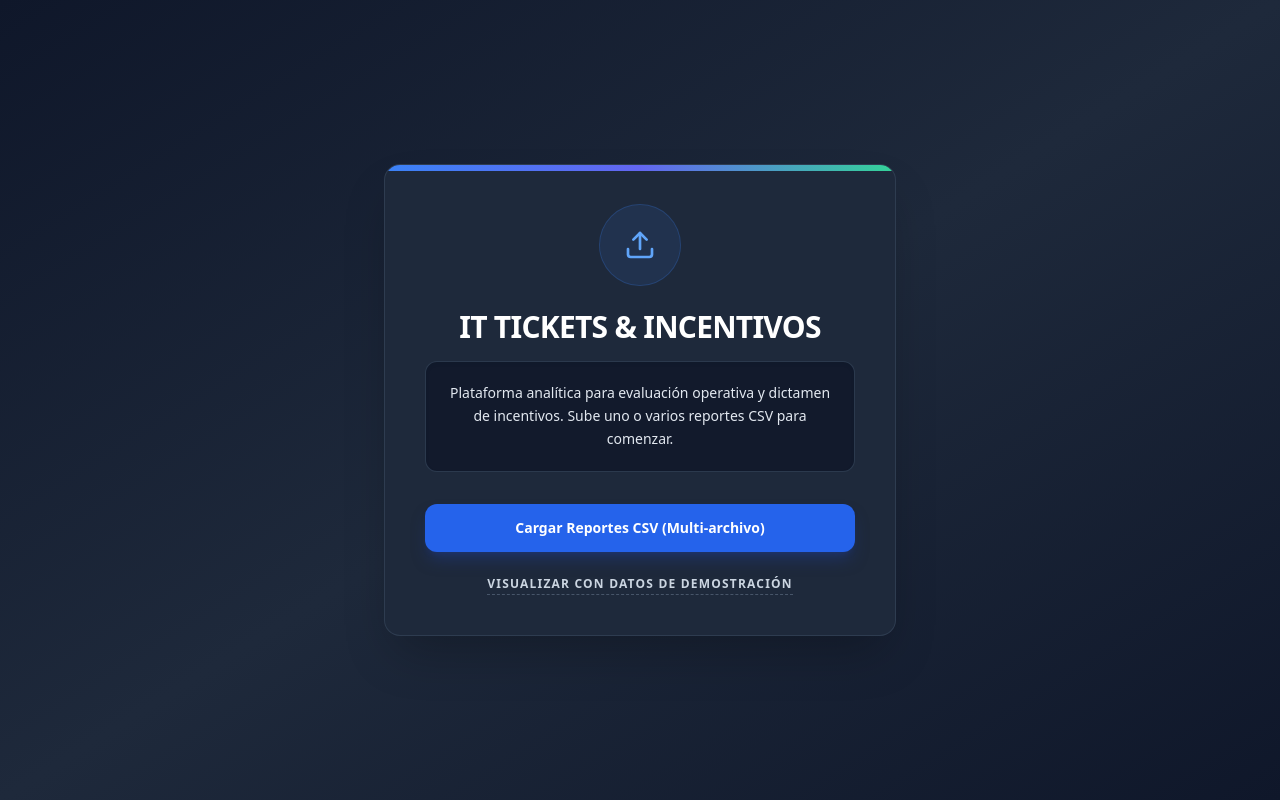
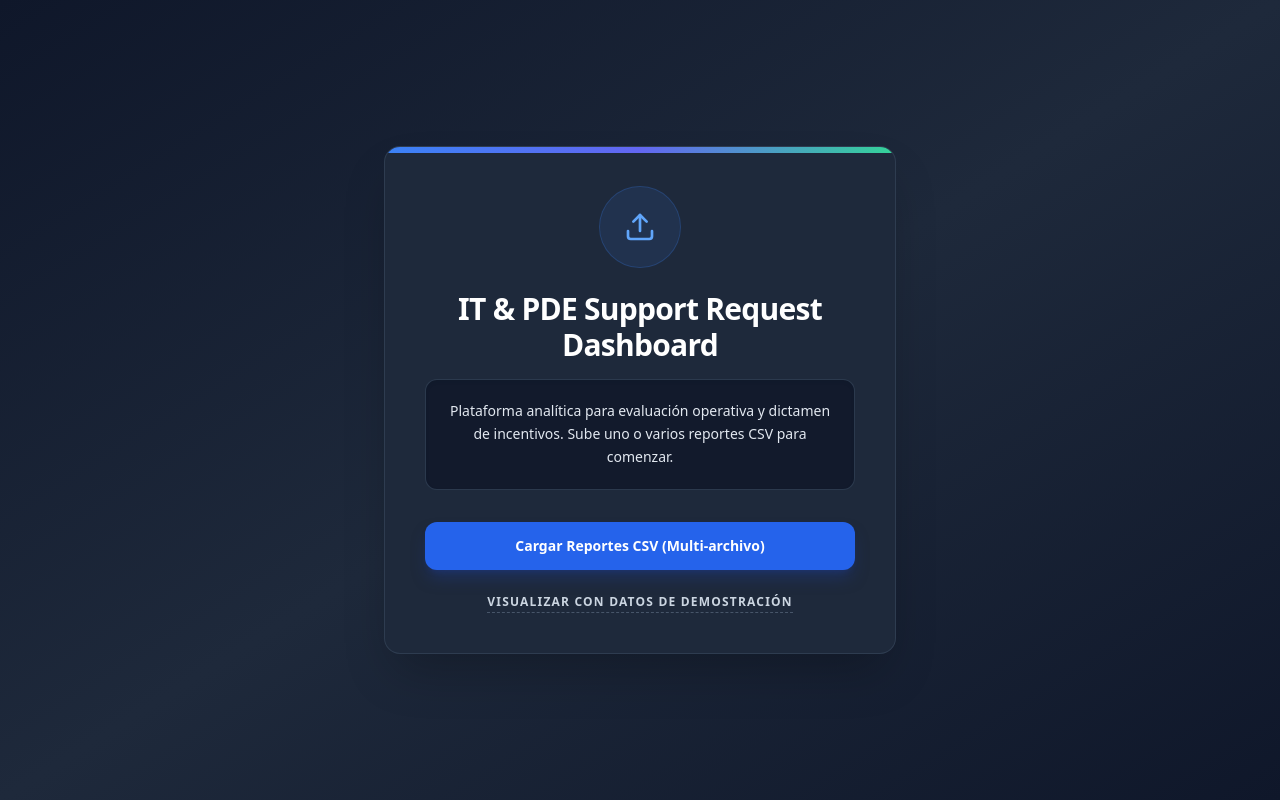
Before and after one commit to emorales-cpu/IT-Service-Desk-AI, a React (Vite) app: page / in a window 1280 px wide. Built offline with nearby package versions, Linux system fonts and the light colour scheme.

Commit message:
Nombre changed IT & PDE Support Request Dashboard

```diff
--- a/src/App.tsx
+++ b/src/App.tsx
@@ -103,7 +103,7 @@ function isDateInRange(ticketDateStr: string, startStr: string, endStr: string):
 }
 
 export default function App() {
-  useEffect(() => { document.title = "IT TICKETS & INCENTIVOS"; }, []);
+  useEffect(() => { document.title = "IT & PDE Support Request Dashboard"; }, []);
 
   const [allTickets, setAllTickets] = useState<TicketData[]>([]);
   const [loading, setLoading] = useState(false);
@@ -422,7 +422,7 @@ export default function App() {
           <div className="w-20 h-20 bg-blue-500/10 rounded-full flex items-center justify-center mx-auto mb-6 ring-1 ring-blue-500/30">
             <Upload className="w-8 h-8 text-blue-400" />
           </div>
-          <h1 className="text-3xl font-black text-white mb-4 tracking-tight">IT TICKETS & INCENTIVOS</h1>
+          <h1 className="text-3xl font-black text-white mb-4 tracking-tight">IT & PDE Support Request Dashboard</h1>
           <div className="bg-[#0f172a]/80 p-5 rounded-xl border border-slate-700/80 mb-8 shadow-inner">
             <p className="text-slate-200 text-sm font-medium leading-relaxed">
               Plataforma analítica para evaluación operativa y dictamen de incentivos. Sube uno o varios reportes CSV para comenzar.
```
